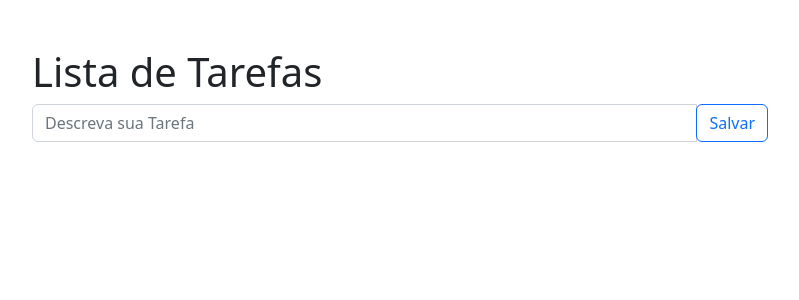
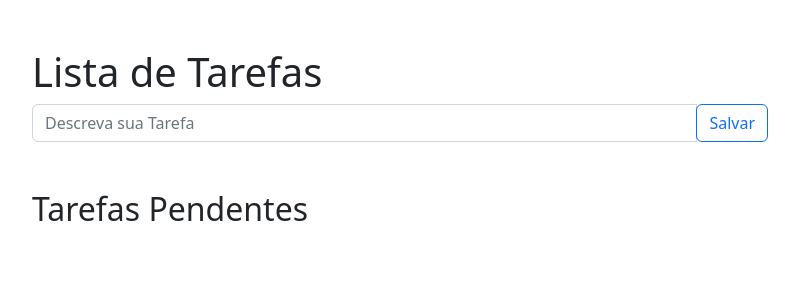
Before and after one commit to thiagojaques/portfolio02, a Django app: page /tarefas/ in a window 1280 px wide. Shown: the top 300 px of the page, without its empty margins (240-1039 px from the left). Run offline with Django 4.2, Linux system fonts and the light colour scheme; data that the repository does not hold is empty.

Commit message:
Criando lista de tarefas pendente.
close #8

```diff
--- a/portfolio/tarefas/templates/tarefas/home.html
+++ b/portfolio/tarefas/templates/tarefas/home.html
@@ -25,6 +25,23 @@
                 </div>
                 <small class="form-text text-muted">{{ form.nome.errors }}</small>
             </form>
+
+
+
+            <h2 class="mt-5">Tarefas Pendentes</h2>
+            {% for tarefa in tarefas_pendentes %}
+                <form>
+                    <div class="input-group mb-3">
+                        <div class="input-group-prepend">
+                            <div class="input-group-text">
+                                <input type="checkbox" value="" aria-label="Checkbox para tarefa">
+                            </div>
+                        </div>
+                        <input type="text" class="form-control" aria-label="Text input para tarefa" value="{{ tarefa.nome }}">
+                    </div>
+                </form>
+
+            {% endfor %}
         </div>
     </div>
 </div>
--- a/portfolio/tarefas/views.py
+++ b/portfolio/tarefas/views.py
@@ -3,6 +3,7 @@ from django.shortcuts import render
 from django.urls import reverse
 
 from portfolio.tarefas.forms import TarefaNovaForm
+from portfolio.tarefas.models import Tarefa
 
 # Create your views here.
 
@@ -14,6 +15,9 @@ def home(request):
             form.save()
             return HttpResponseRedirect(reverse('tarefas:home'))
         else:
-            return render(request, 'tarefas/home.html', {'form': form}, status= 400)
+            tarefas_pendentes = Tarefa.objects.filter(feita=False).all()
 
-    return render(request, 'tarefas/home.html')
+            return render(request, 'tarefas/home.html', {'form': form, 'tarefas_pendentes' : tarefas_pendentes}, status= 400)
+    tarefas_pendentes = Tarefa.objects.filter(feita=False).all()
+
+    return render(request, 'tarefas/home.html', {'tarefas_pendentes' : tarefas_pendentes})
```
Also changed, not shown: portfolio/tarefas/tests/test_tarefas_get.py (+23 -3 lines). Lines whose indentation alone changed are shown as unchanged.
